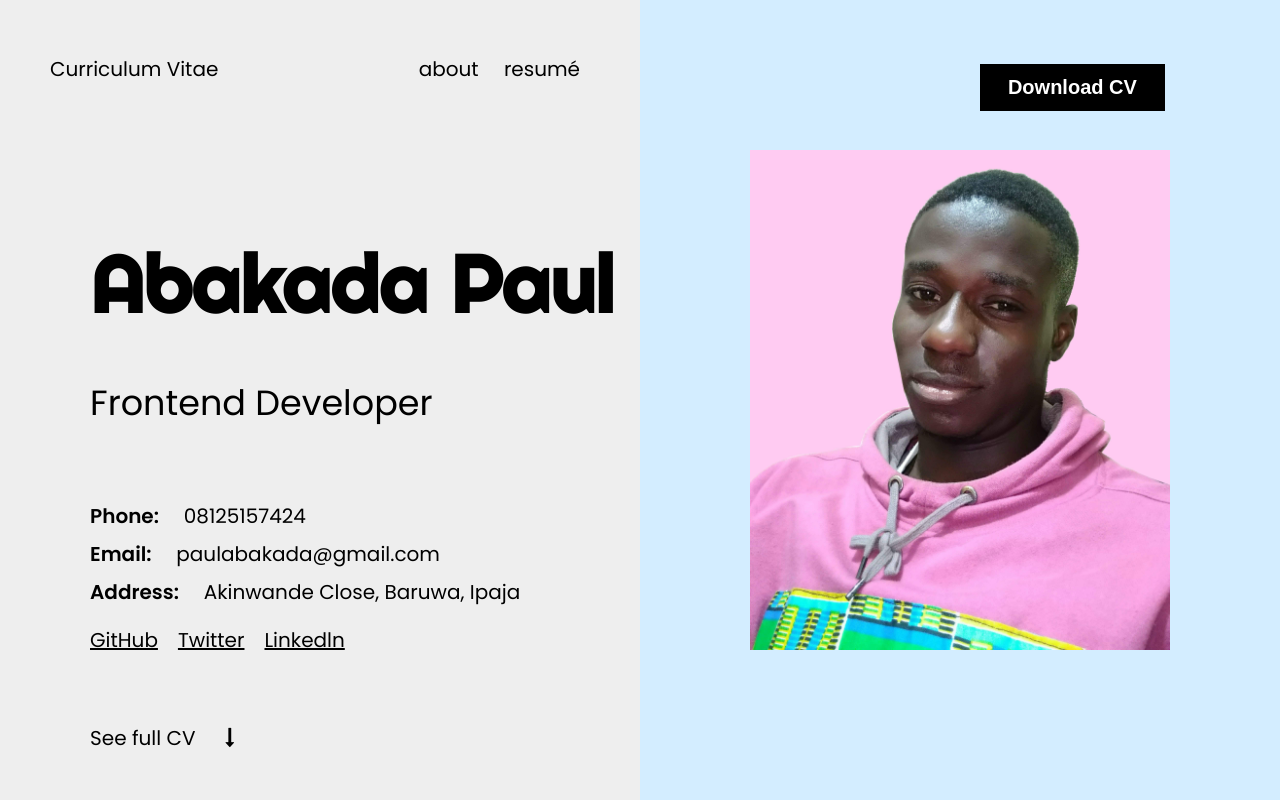
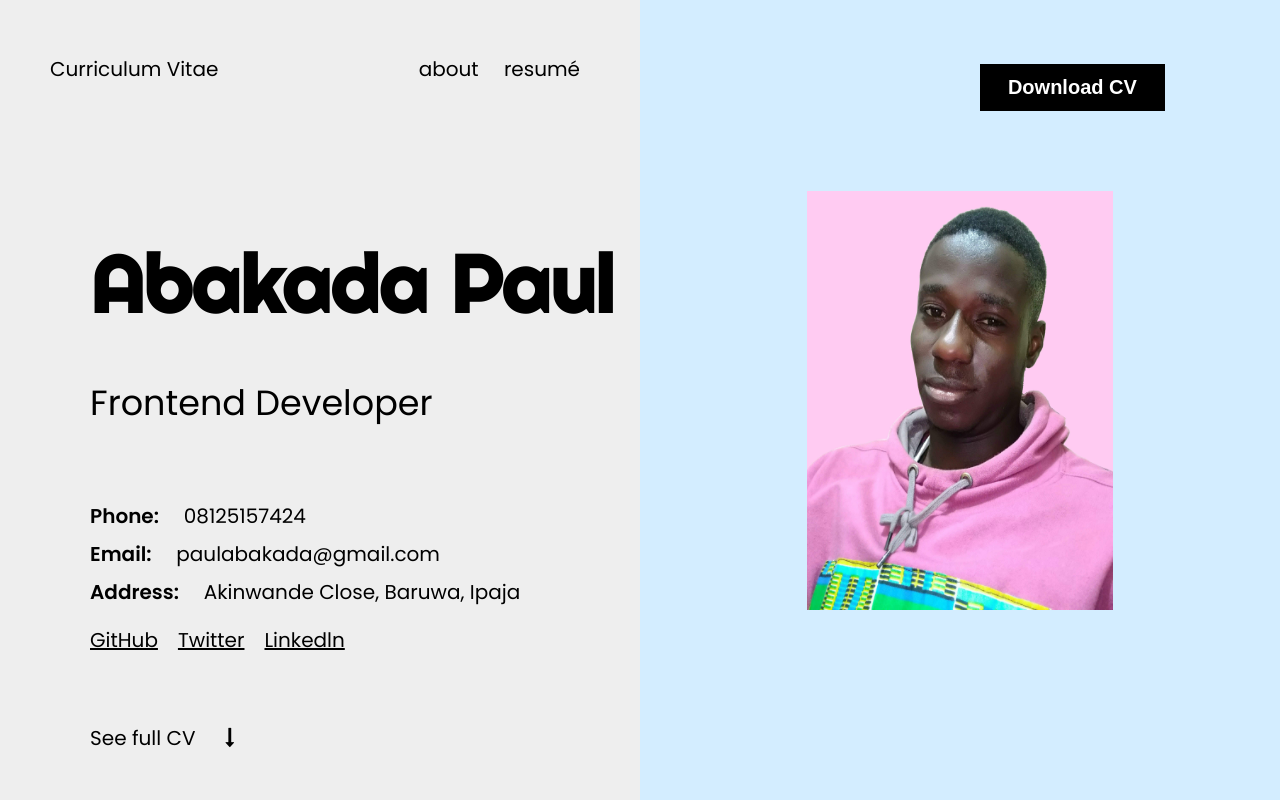
Before and after one commit to paulynson/myResume, a plain HTML site: page index.html in a window 1280 px wide. Shown: the top 800 px of the page. Drawn offline with Linux system fonts and the light colour scheme.

Commit message:
initial back commit

```diff
--- a/assets/css/resume.css
+++ b/assets/css/resume.css
@@ -56,8 +56,8 @@ color: #000;
 }
 
 .right img{
-    width: 420px;
-    height: 500px;
+    width: 306px;
+    height: 419px;
 }
 
 button{
```
